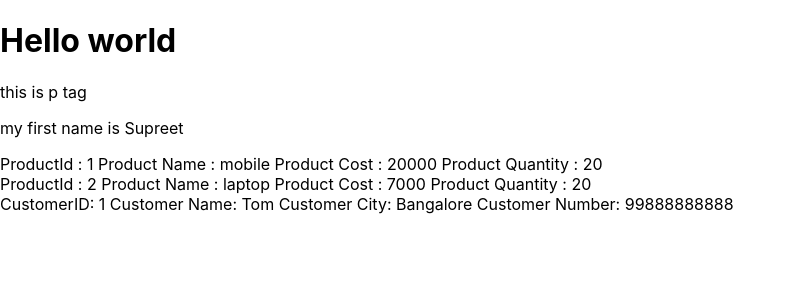
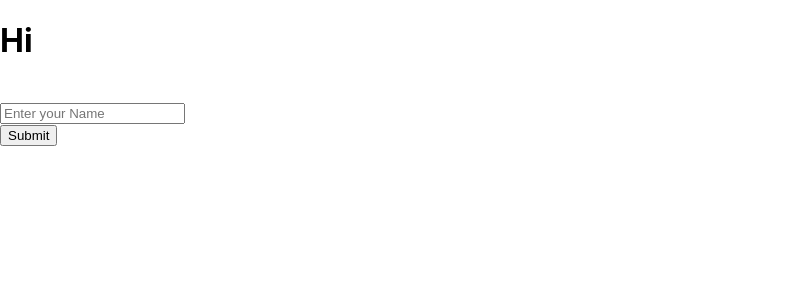
Before and after one commit to supreetph/React, a React (Create React App) app: page / in a window 1280 px wide. Shown: the top 300 px of the page, without its empty margins (0-796 px from the left). Built offline with nearby package versions, Linux system fonts and the light colour scheme.

Commit message:
added a new component for simple form

```diff
--- a/src/App.css
+++ b/src/App.css
@@ -1,3 +1,4 @@
+@import url('https://fonts.googleapis.com/css?family=Source+Sans+Pro:regular,bold,italic&subset=latin,latin-ext');
 .App {
   text-align: center;
 }
--- a/src/Customer.jsx
+++ b/src/Customer.jsx
@@ -1,5 +1,5 @@
 import React from 'react';
-import ReactDOM from 'react-dom'
+
 
 class Customer extends React.Component {
     render() {
@@ -8,7 +8,7 @@ class Customer extends React.Component {
             <label> CustomerID: {this.props.Id}</label>,
             <label> Customer Name: {this.props.name}</label>,
             <label> Customer City: {this.props.city}</label>,
-            <label> Customer Number: {this.props.number}</label>,
+
         ]
     }
 }
--- a/src/Products.jsx
+++ b/src/Products.jsx
@@ -3,13 +3,12 @@ import ReactDOM from 'react-dom'
 
 function Products(products) {
     return [
+        <label>Productid:{products.id}</label>,
+        <label>Productid:{products.name}</label>,
+        <label>Productid:{products.cost}</label>
 
-        <label> ProductId : {products.id}</label>,
-        <label> Product Name : {products.name}</label>,
-        <label> Product Cost : {products.cost}</label>,
-        <label> Product Quantity : {products.quantity}</label>
+
     ]
-
 
 
 }
--- /dev/null
+++ b/src/SimpleForm.jsx
@@ -0,0 +1,22 @@
+import React, { useState } from 'react';
+const SimpleForm = () => {
+    const [name, setName] = useState("");
+    const [fname, Display] = useState();
+
+    const DisplayName = () => {
+        Display(name);
+    }
+    const InputEvent = (event) => {
+        setName(event.target.value);
+    }
+    return(
+        <>
+            <h1>Hi {fname}</h1><br />
+            <input type="text" value={name} placeholder="Enter your Name" onChange={InputEvent} /> <br />
+            <button onClick={DisplayName}>Submit</button>
+
+            </>
+
+    );
+}
+export default SimpleForm;
--- a/src/index.js
+++ b/src/index.js
@@ -2,28 +2,16 @@ import React from 'react';
 import ReactDOM from 'react-dom';
 import Products from './Products';
 import './index.css';
+
 import App from './App';
 import Heading from './Heading';
 import * as serviceWorker from './serviceWorker';
 import Customer from './Customer';
+import SimpleForm from './SimpleForm'
 
-const fname = "Supreet";
-const product =
-    [
 
-             < Products id = "1" name = "mobile" cost = "20000" quantity = "20" ></Products >
-        ,
-        <br/>,
-        < Products id="2" name="laptop" cost="7000" quantity="20" ></Products >
-    ]
 
-const customer = <Customer Id="1" name="Tom" city="Bangalore" number="99888888888"></Customer>
-ReactDOM.render(
-   [ <Heading/>,
-        <p>this is p tag</p>,
-        <p> my first name is {fname}</p>,
-        product,<br/>, customer],
-
+ReactDOM.render(<SimpleForm/>,
 
 
   document.getElementById('root')
```
